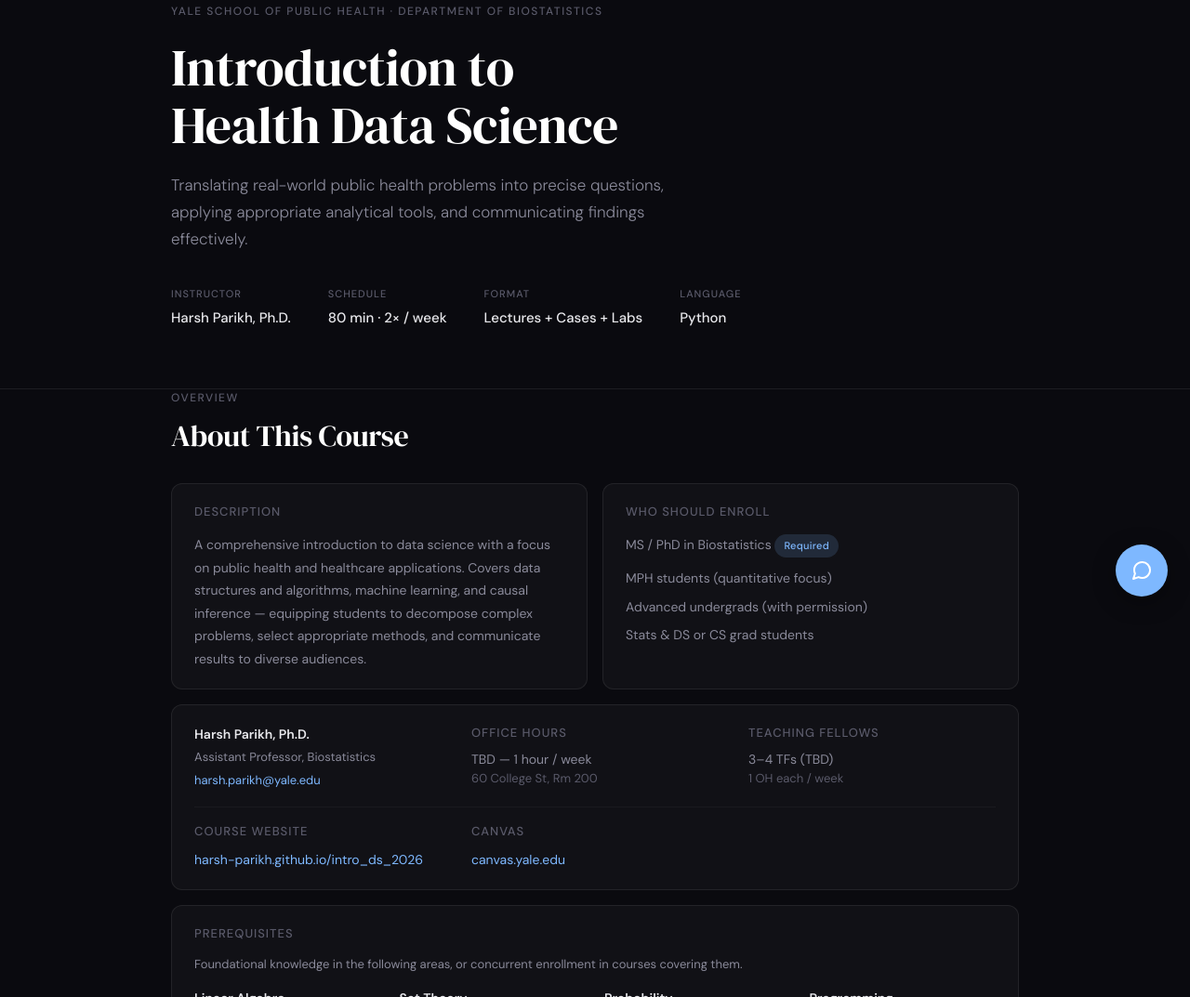
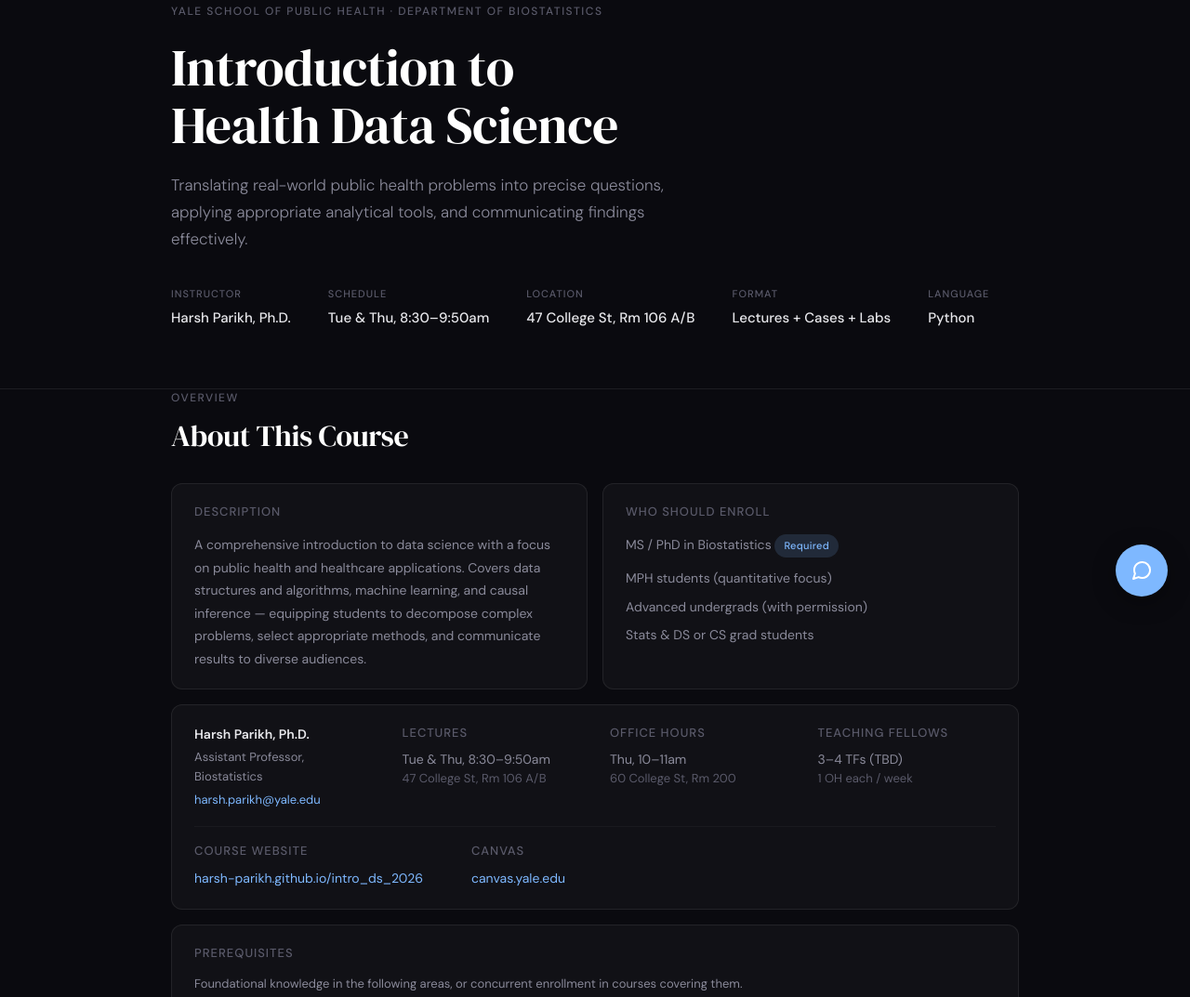
Before and after one commit to harsh-parikh/harsh-parikh.github.io, a plain HTML site: page intro_ds_2026.html in a window 1280 px wide. Shown: the part 134-1207 px from the top of the page at 93% size. Drawn offline with Linux system fonts and the light colour scheme.

Commit message:
Update intro_ds_2026.html

```diff
--- a/intro_ds_2026.html
+++ b/intro_ds_2026.html
@@ -312,7 +312,8 @@ html.light .chat-msg.user { background: rgba(37,99,235,0.08); border-color: rgba
     <p class="tagline">Translating real-world public health problems into precise questions, applying appropriate analytical tools, and communicating findings effectively.</p>
     <div class="meta">
       <div class="meta-item"><div class="label">Instructor</div><div class="value">Harsh Parikh, Ph.D.</div></div>
-      <div class="meta-item"><div class="label">Schedule</div><div class="value">80 min · 2× / week</div></div>
+      <div class="meta-item"><div class="label">Schedule</div><div class="value">Tue &amp; Thu, 8:30–9:50am</div></div>
+      <div class="meta-item"><div class="label">Location</div><div class="value">47 College St, Rm 106 A/B</div></div>
       <div class="meta-item"><div class="label">Format</div><div class="value">Lectures + Cases + Labs</div></div>
       <div class="meta-item"><div class="label">Language</div><div class="value">Python</div></div>
     </div>
@@ -344,15 +345,20 @@ html.light .chat-msg.user { background: rgba(37,99,235,0.08); border-color: rgba
   </div>
 
   <div class="card" style="margin-bottom:16px">
-    <div style="display:grid;grid-template-columns:1fr 1fr 1fr;gap:32px">
+    <div style="display:grid;grid-template-columns:1fr 1fr 1fr 1fr;gap:32px">
       <div>
         <div style="font-size:14px;font-weight:600;color:var(--text);margin-bottom:4px">Harsh Parikh, Ph.D.</div>
         <div style="font-size:13px;color:var(--text-muted)">Assistant Professor, Biostatistics</div>
         <a href="mailto:harsh.parikh@yale.edu" style="font-size:13px">harsh.parikh@yale.edu</a>
       </div>
       <div>
+        <div class="card-label" style="margin-bottom:6px">Lectures</div>
+        <div style="font-size:14px;color:var(--text-muted)">Tue &amp; Thu, 8:30–9:50am</div>
+        <div style="font-size:13px;color:var(--text-dim)">47 College St, Rm 106 A/B</div>
+      </div>
+      <div>
         <div class="card-label" style="margin-bottom:6px">Office Hours</div>
-        <div style="font-size:14px;color:var(--text-muted)">TBD — 1 hour / week</div>
+        <div style="font-size:14px;color:var(--text-muted)">Thu, 10–11am</div>
         <div style="font-size:13px;color:var(--text-dim)">60 College St, Rm 200</div>
       </div>
       <div>
@@ -627,10 +633,10 @@ document.addEventListener('DOMContentLoaded', function() {
     {
       id: 'meeting-time',
       strong: ['meet','meeting','session','sessions'],
-      weak: ['time','schedule','length','minutes','long','often','days','class','when'],
-      phrases: ['class meeting','how long is the class','how often does','when does the class','class time','when is class','when do we meet','meeting time'],
+      weak: ['time','schedule','length','minutes','long','often','days','class','when','where','room','building','address','location'],
+      phrases: ['class meeting','how long is the class','how often does','when does the class','class time','when is class','when do we meet','meeting time','where is class','where does the class meet','class location','where do we meet'],
       section: '#about', title: 'When the class meets',
-      answer: '<p>The class meets <strong>twice a week</strong>, with each session lasting <strong>80 minutes</strong>. Specific days and times will be posted on Canvas.</p>'
+      answer: '<p>The class meets <strong>Tuesdays and Thursdays, 8:30–9:50am</strong>, at <strong>47 College St, Room 106 A/B</strong>.</p>'
     },
     {
       id: 'instructor',
@@ -646,7 +652,7 @@ document.addEventListener('DOMContentLoaded', function() {
       weak: ['hours','room','location','help','available'],
       phrases: ['office hours','where are office hours','when are office hours','can i come to office'],
       section: '#about', title: 'Office hours',
-      answer: '<p>The instructor holds <strong>1 hour of office hours per week</strong> at <strong>60 College St, Room 200</strong> (exact day/time TBD; posted on Canvas). Each TF also holds 1 office hour per week.</p>'
+      answer: '<p>The instructor holds office hours <strong>Thursdays, 10–11am</strong>, at <strong>60 College St, Room 200</strong>. Each TF also holds 1 office hour per week.</p>'
     },
     {
       id: 'tfs',
```
